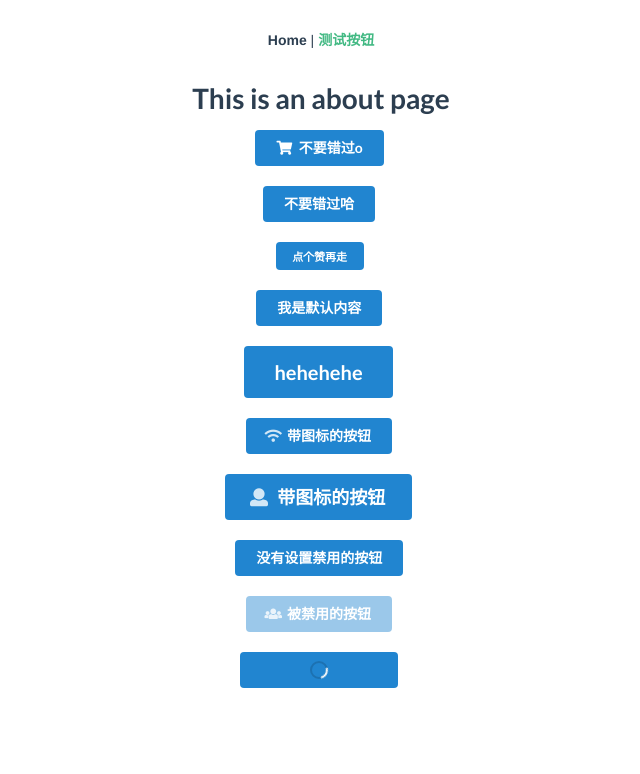
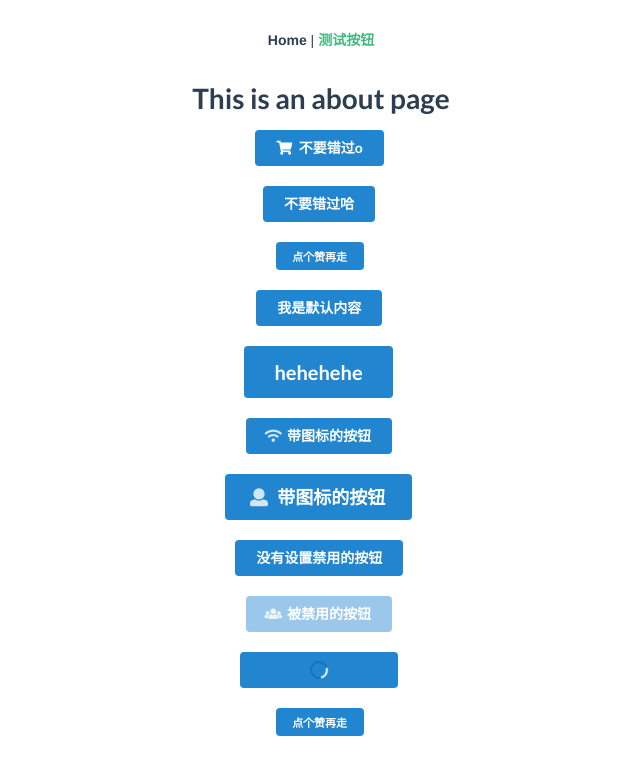
Before and after one commit to is-LittleFlower/vue-more, a Vue app: page /PageButton in a window 1280 px wide. Shown: the top 774 px of the page, without its empty margins (319-959 px from the left). Built offline with nearby package versions, Linux system fonts and the light colour scheme.

Commit message:
设置按钮click功能

```diff
--- a/examples/views/PageButton.vue
+++ b/examples/views/PageButton.vue
@@ -34,5 +34,21 @@
     <!-- 设置按钮加载效果测试用例 -->
     <br>
     <my-button loading>设置loading的按钮</my-button>
+    <!-- 设置按钮的点击事件 -->
+    <br>
+    <!-- 在做点击事件设置之前，如果直接在按钮组件上添加点击事件时实现不了的，在原生的<button></button>上设置可以
+         或者给按钮组件设置@click.native="hclick"来达到目标
+        但是不可能让用户去这样设置，所以我们会给自己的按钮先配置好-->
+    <my-button @click="hclick" size="mini">点个赞再走</my-button>
   </div>
 </template>
+<script>
+export default {
+  name: 'page-button',
+  methods: {
+    hclick () {
+      alert('不要点我')
+    }
+  }
+}
+</script>
--- a/packages/button/button.vue
+++ b/packages/button/button.vue
@@ -1,10 +1,10 @@
 <template>
   <div>
-    <button class="ui primary button" :class="cClass">
+    <button class="ui primary button" @click="hEmitclick" :class="cClass">
       <!-- 设置按钮动画组要进行判断 -->
       <!-- template的用法。它不需要创建新的dom容器，还可以用来包裹其它元素。 -->
       <template v-if="animated">
-        <!-- 用$slots.插槽名来获取指定插槽的内容。
+        <!--$slots可以收集所有插槽 用$slots.插槽名, 来获取指定插槽的内容。
              hidden content 是在semantic-ui中约定的类
              visible conten 是在semantic-ui中约定的类-->
         <div v-if="$slots.hidden" class="hidden content">
@@ -107,6 +107,12 @@ export default {
       return classArr.join(' ')
     }
   },
+  methods: {
+    hEmitclick () {
+      // 在组件内部抛出click事件
+      this.$emit('click')
+    }
+  },
   data () {
     return {}
   }
```
